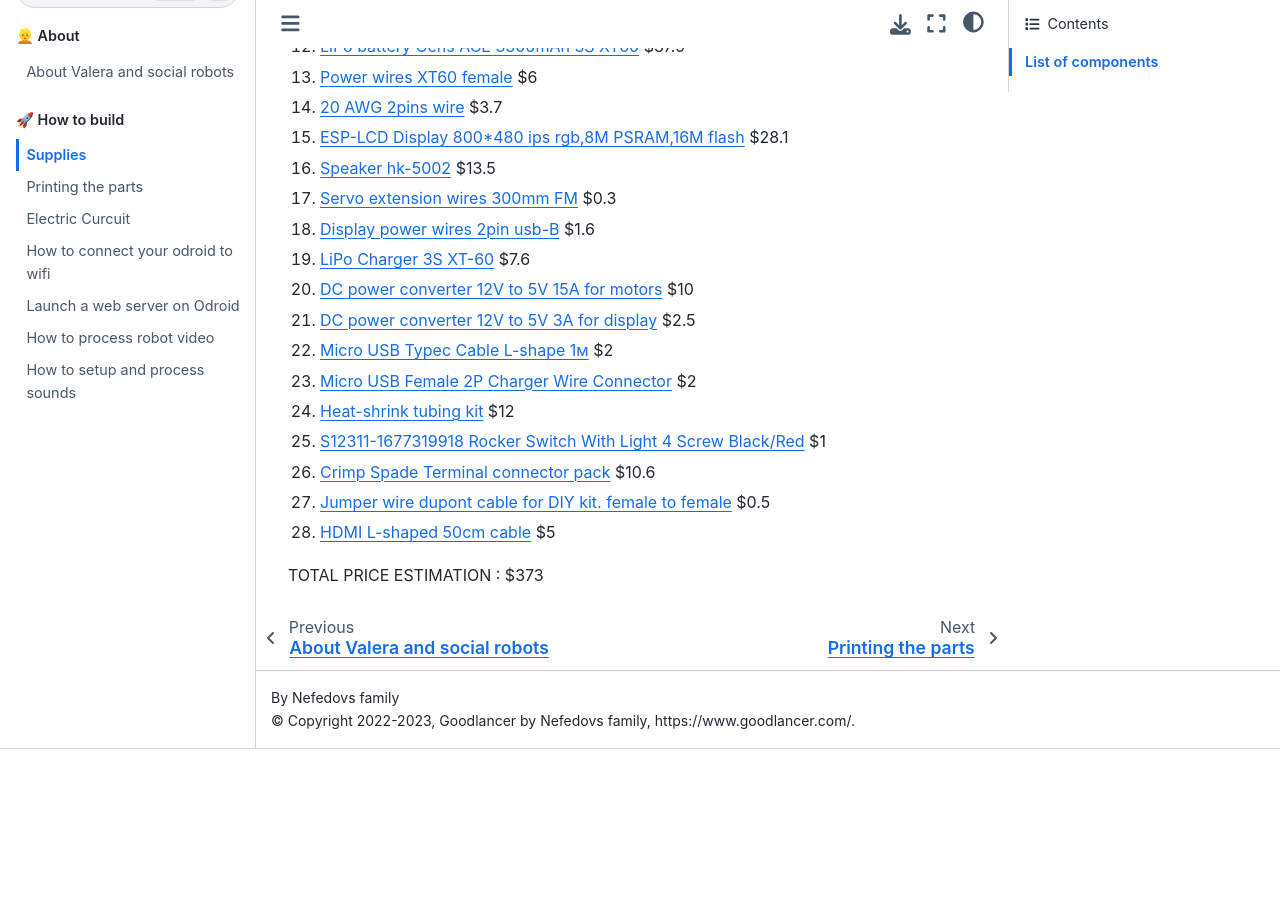
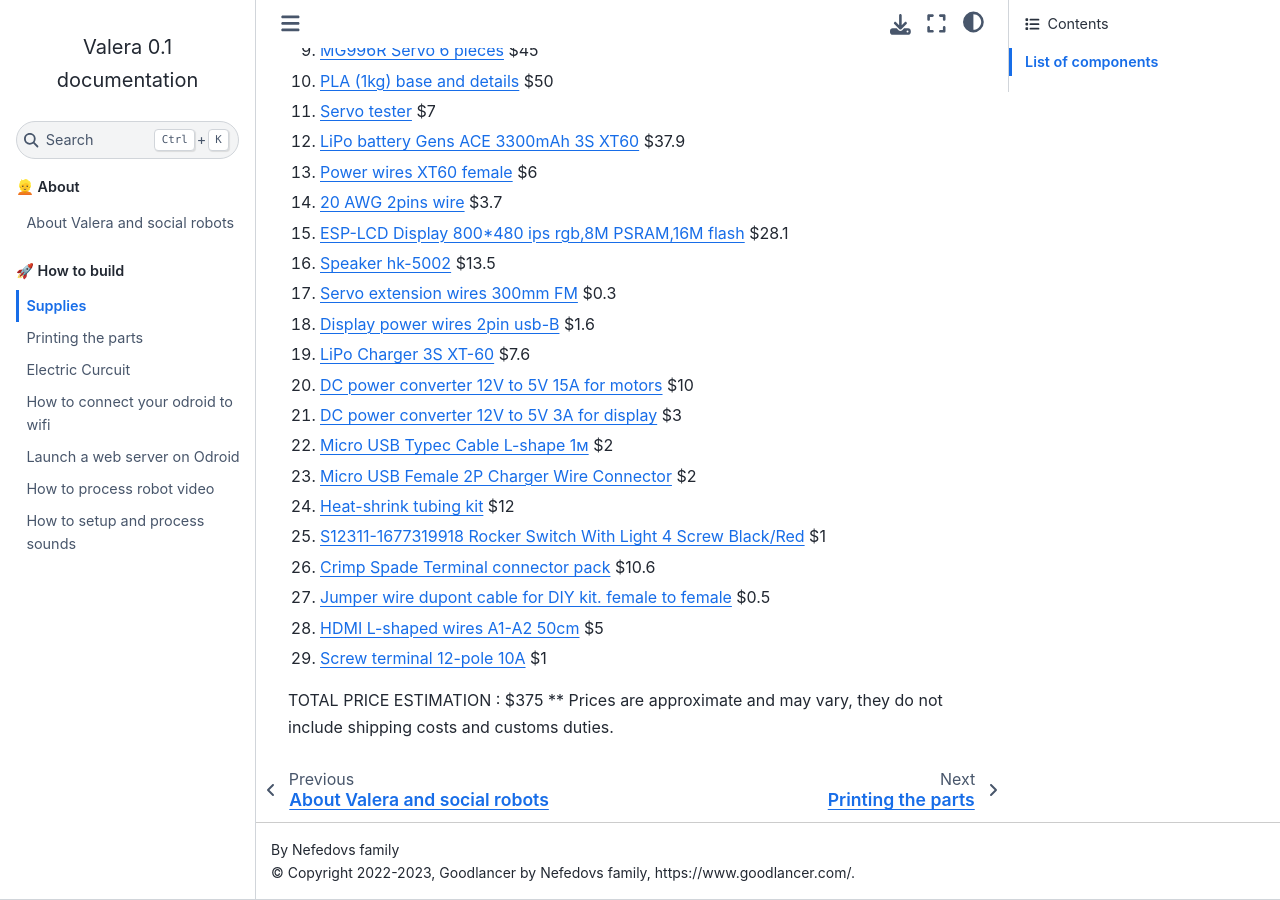
Before and after one commit to goodlancer-org/valera, a Sphinx documentation site: the page built from docs/supplies.rst, in a window 1280 px wide and 900 px high, scrolled down 1421 px. Built offline with Sphinx 7.4.7 and the Sphinx Book theme 1.1.4, drawn with Linux system fonts in a browser that asks for light colours; pages that are not in the unit, such as notebooks, are missing from menus; before the commit the page ends 2170 px from its top, so only the background shows below that; some of the changed text lies outside the part shown.

Commit message:
docs: electric_circuit and supplies changed

```diff
--- a/docs/supplies.rst
+++ b/docs/supplies.rst
@@ -34,13 +37,15 @@ List of components
 #. `Display power wires 2pin usb-B <https://www.aliexpress.com/item/1005005005072094.html>`_ $1.6
 #. `LiPo Charger 3S XT-60 <https://www.aliexpress.com/item/1005003986195734.html>`_ $7.6
 #. `DC power converter 12V to 5V 15A for motors <https://www.aliexpress.com/item/1005003324739838.html>`_ $10
-#. `DC power converter 12V to 5V 3A for display <https://www.aliexpress.com/item/33011470040.html>`_ $2.5
+#. `DC power converter 12V to 5V 3A for display <https://www.aliexpress.com/item/33011470040.html>`_ $3
 #. `Micro USB Typec Cable L-shape 1м <https://www.aliexpress.com/item/1005003132076690.html>`_ $2
 #. `Micro USB Female 2P Charger Wire Connector <https://www.aliexpress.com/item/1005005904505797.html>`_ $2
 #. `Heat-shrink tubing kit <https://a.aliexpress.com/_EvesYej>`_ $12
-#. `S12311-1677319918 Rocker Switch With Light 4 Screw Black/Red <https://www.setel.com.tr/En//details/1006/1082/s12311-1677319918-4-vidali-genis-isikli-anahtar-siyahkirmizi-o-i>`_ $1
+#. `S12311-1677319918 Rocker Switch With Light 4 Screw Black/Red <https://www.aliexpress.com/item/1005003597120974.html>`_ $1
 #. `Crimp Spade Terminal connector pack <https://www.aliexpress.com/item/1005003611683326.html>`_ $10.6
 #. `Jumper wire dupont cable for DIY kit. female to female <https://www.aliexpress.com/item/4000203371860.html>`_ $0.5
-#. `HDMI L-shaped 50cm cable <https://www.aliexpress.com/item/1005002200767476.html>`_ $5
+#. `HDMI L-shaped wires A1-A2 50cm <https://www.aliexpress.com/item/1005002200767476.html>`_ $5
+#. `Screw terminal 12-pole 10A <https://aliexpress.com/item/1005002760392481>`_ $1
 
-TOTAL PRICE ESTIMATION : $373
+TOTAL PRICE ESTIMATION : $375
+** Prices are approximate and may vary, they do not include shipping costs and customs duties.
```
Also changed, not shown: other parts of docs/supplies.rst (+3 -0 lines), docs/electric_circuit.rst (+10 -0 lines).
